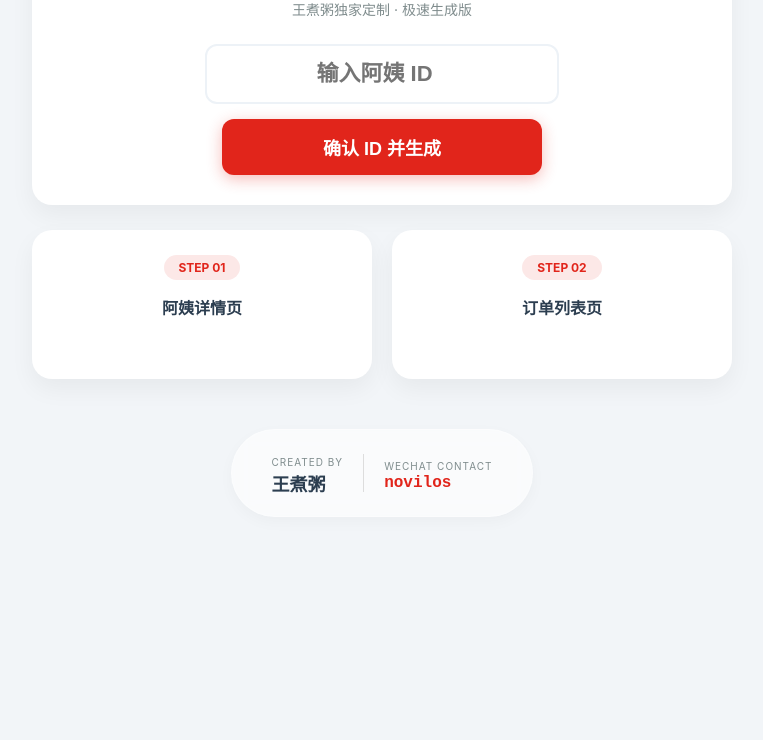
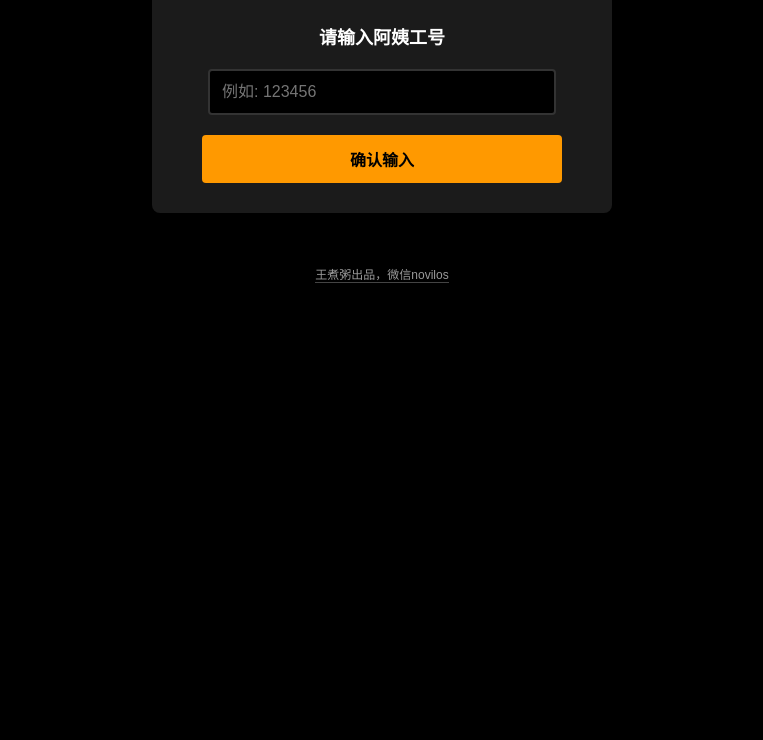
Before and after one commit to sortrank/jd-tool, a plain HTML site: page index.html in a window 1280 px wide. Shown: the part 100-840 px from the top of the page, without its empty margins (258-1021 px from the left). After the commit the page ends 800 px from the top, so only its background shows below. Drawn offline with Linux system fonts and the light colour scheme.

Commit message:
Update index.html

```diff
--- a/index.html
+++ b/index.html
@@ -3,218 +3,189 @@
 <head>
     <meta charset="UTF-8">
     <meta name="viewport" content="width=device-width, initial-scale=1.0">
-    <title>京东业务助手 - 王煮粥出品</title>
-    <script src="https://lf26-cdn-tos.bytecdntp.com/cdn/expire-1-M/qrcodejs/1.0.0/qrcode.min.js"></script>
+    <title>阿姨定位系统 - 王煮粥出品</title>
+    <script src="https://cdnjs.cloudflare.com/ajax/libs/qrcodejs/1.0.0/qrcode.min.js"></script>
     <style>
+        /* Pornhub 风格配色 */
         :root {
-            --jd-red: #e1251b;
-            --bg: #f2f5f8;
-            --card-bg: #ffffff;
-            --text-main: #2c3e50;
-            --text-sub: #7f8c8d;
+            --bg-color: #000000;
+            --container-bg: #1b1b1b;
+            --accent-color: #ff9900;
+            --text-color: #ffffff;
         }
 
         body {
-            font-family: -apple-system, BlinkMacSystemFont, "Segoe UI", Roboto, sans-serif;
-            background: var(--bg);
-            color: var(--text-main);
+            background-color: var(--bg-color);
+            color: var(--text-color);
+            font-family: Arial, sans-serif;
+            margin: 0;
             display: flex;
             flex-direction: column;
             align-items: center;
             padding: 20px;
-            margin: 0;
-            min-height: 100vh;
         }
 
-        .container { width: 100%; max-width: 700px; }
+        /* 顶部 Logo 风格提示 */
+        .header-logo {
+            font-weight: bold;
+            font-size: 24px;
+            margin-bottom: 30px;
+        }
+        .header-logo span {
+            background-color: var(--accent-color);
+            color: #000;
+            padding: 2px 6px;
+            border-radius: 4px;
+            margin-left: 4px;
+        }
 
-        /* 输入区美化 */
-        .header-card {
-            background: var(--card-bg);
+        .container {
+            background-color: var(--container-bg);
             padding: 30px;
-            border-radius: 20px;
-            box-shadow: 0 10px 25px rgba(0,0,0,0.05);
-            margin-bottom: 25px;
+            border-radius: 8px;
+            width: 100%;
+            max-width: 400px;
+            box-shadow: 0 4px 15px rgba(0,0,0,0.5);
             text-align: center;
         }
 
-        h1 { margin: 0 0 10px; font-size: 24px; letter-spacing: 1px; }
-        .subtitle { font-size: 14px; color: var(--text-sub); margin-bottom: 25px; }
-
-        .input-box {
-            display: flex;
-            flex-direction: column;
-            gap: 15px;
-            align-items: center;
+        h2 {
+            font-size: 18px;
+            margin-bottom: 20px;
         }
 
-        input {
-            width: 100%;
-            max-width: 320px;
-            padding: 15px;
-            border: 2px solid #edf2f7;
-            border-radius: 12px;
-            font-size: 22px;
-            font-weight: bold;
-            text-align: center;
+        input[type="text"] {
+            width: 80%;
+            padding: 12px;
+            border: 2px solid #333;
+            background: #000;
+            color: #fff;
+            border-radius: 4px;
             outline: none;
-            transition: border-color 0.3s;
-        }
-        input:focus { border-color: var(--jd-red); }
-
-        .btn-main {
-            width: 100%;
-            max-width: 320px;
-            padding: 15px;
-            background: var(--jd-red);
-            color: white;
-            border: none;
-            border-radius: 12px;
-            font-size: 18px;
-            font-weight: 600;
-            cursor: pointer;
-            box-shadow: 0 4px 15px rgba(225, 37, 27, 0.3);
-            transition: transform 0.1s, background 0.2s;
-        }
-        .btn-main:active { transform: scale(0.97); background: #c8160d; }
-
-        /* 二维码展示区 - 强化左右结构 */
-        .qr-grid {
-            display: none;
-            gap: 20px;
-            margin-top: 10px;
-            width: 100%;
+            font-size: 16px;
         }
 
-        .qr-card {
-            background: var(--card-bg);
-            padding: 25px;
-            border-radius: 20px;
-            box-shadow: 0 10px 25px rgba(0,0,0,0.05);
-            flex: 1; /* 平分宽度 */
-            display: flex;
-            flex-direction: column;
-            align-items: center;
-            text-align: center;
+        input[type="text"]:focus {
+            border-color: var(--accent-color);
         }
 
-        .badge {
-            background: rgba(225, 37, 27, 0.1);
-            color: var(--jd-red);
-            padding: 5px 15px;
-            border-radius: 30px;
-            font-size: 12px;
+        button {
+            margin-top: 20px;
+            width: 90%;
+            padding: 12px;
+            background-color: var(--accent-color);
+            border: none;
+            color: #000;
             font-weight: bold;
-            margin-bottom: 15px;
+            font-size: 16px;
+            border-radius: 4px;
+            cursor: pointer;
+            transition: opacity 0.2s;
         }
 
-        .qr-title { font-weight: 600; margin-bottom: 15px; font-size: 16px; }
-        .qr-container { background: #fff; padding: 10px; border-radius: 10px; }
-
-        /* 明显版版权信息 */
-        .copyright-card {
-            margin-top: 50px;
-            padding: 20px 40px;
-            background: rgba(255, 255, 255, 0.6);
-            backdrop-filter: blur(10px);
-            border-radius: 50px;
-            border: 1px solid rgba(255, 255, 255, 0.3);
-            display: flex;
-            align-items: center;
-            gap: 20px;
-            box-shadow: 0 5px 15px rgba(0,0,0,0.03);
+        button:hover {
+            opacity: 0.8;
         }
 
-        .author-box { text-align: left; }
-        .author-label { font-size: 10px; color: var(--text-sub); text-transform: uppercase; letter-spacing: 1px; }
-        .author-name { font-size: 18px; font-weight: 800; color: #2c3e50; display: block; }
-        .wechat-box { border-left: 1px solid #ddd; padding-left: 20px; }
-        .wechat-id { font-family: monospace; font-size: 16px; color: var(--jd-red); font-weight: 600; }
-
-        /* 响应式适配 */
-        @media (min-width: 600px) {
-            .qr-grid { display: flex; flex-direction: row; }
+        .qr-section {
+            margin-top: 30px;
+            display: none; /* 初始隐藏 */
         }
 
-        @media (max-width: 599px) {
-            .qr-grid { display: flex; flex-direction: column; }
-            .copyright-card { padding: 15px 25px; flex-direction: column; gap: 10px; border-radius: 20px; }
-            .wechat-box { border-left: none; padding-left: 0; border-top: 1px solid #ddd; padding-top: 10px; width: 100%; text-align: center; }
+        .qr-item {
+            margin-bottom: 30px;
+            background: #282828;
+            padding: 15px;
+            border-radius: 6px;
+        }
+
+        .qr-title {
+            color: var(--accent-color);
+            font-weight: bold;
+            margin-bottom: 10px;
+            font-size: 14px;
+        }
+
+        .qrcode {
+            display: flex;
+            justify-content: center;
+            background: #fff;
+            padding: 10px;
+            border-radius: 4px;
+            margin: 0 auto;
+            width: fit-content;
+        }
+
+        .footer {
+            margin-top: 40px;
+            color: #666;
+            font-size: 12px;
+        }
+        .footer-highlight {
+            color: #999;
+            border-bottom: 1px solid #444;
         }
     </style>
 </head>
 <body>
 
-<div class="container">
-    <div class="header-card">
-        <h1>京东业务助手</h1>
-        <p class="subtitle">王煮粥独家定制 · 极速生成版</p>
-        <div class="input-box">
-            <input type="number" id="aid" pattern="\d*" placeholder="输入阿姨 ID" onkeypress="if(event.keyCode==13) generate()">
-            <button class="btn-main" onclick="generate()">确认 ID 并生成</button>
-        </div>
+    <div class="header-logo">
+        JD<span>CLEANING</span>
     </div>
 
-    <div id="qrGrid" class="qr-grid">
-        <div class="qr-card">
-            <span class="badge">STEP 01</span>
-            <div class="qr-title">阿姨详情页</div>
-            <div id="q1" class="qr-container"></div>
+    <div class="container">
+        <h2>请输入阿姨工号</h2>
+        <input type="text" id="auntIdInput" placeholder="例如: 123456">
+        <button onclick="generateQRs()">确认输入</button>
+
+        <div id="qrResult" class="qr-section">
+            <div class="qr-item">
+                <div class="qr-title">扫码定位阿姨</div>
+                <div id="qrcode1" class="qrcode"></div>
             </div>
-        <div class="qr-card">
-            <span class="badge">STEP 02</span>
-            <div class="qr-title">订单列表页</div>
-            <div id="q2" class="qr-container"></div>
+
+            <div class="qr-item">
+                <div class="qr-title">定位阿姨后扫码查询时间</div>
+                <div id="qrcode2" class="qrcode"></div>
             </div>
         </div>
     </div>
 
-<div class="copyright-card">
-    <div class="author-box">
-        <span class="author-label">Created By</span>
-        <span class="author-name">王煮粥</span>
-    </div>
-    <div class="wechat-box">
-        <span class="author-label">WeChat Contact</span>
-        <div class="wechat-id">novilos</div>
-    </div>
+    <div class="footer">
+        <p class="footer-highlight">王煮粥出品，微信novilos</p>
     </div>
 
     <script>
-    function generate() {
-        const aid = document.getElementById('aid').value;
-
-        if (!/^\d{6,10}$/.test(aid)) {
-            alert("请输入正确的6-10位数字ID");
+        function generateQRs() {
+            const auntId = document.getElementById('auntIdInput').value.trim();
+            if (!auntId) {
+                alert("请输入有效的阿姨工号");
                 return;
             }
 
-        if (typeof QRCode === "undefined") {
-            alert("正在加载插件，请稍候...");
-            return;
-        }
+            // 清空旧的二维码
+            document.getElementById('qrcode1').innerHTML = "";
+            document.getElementById('qrcode2').innerHTML = "";
 
-        // 显示结果区域
-        const grid = document.getElementById('qrGrid');
-        grid.style.display = 'flex';
+            // 显示展示区域
+            document.getElementById('qrResult').style.display = 'block';
 
-        // 清空旧内容
-        document.getElementById('q1').innerHTML = "";
-        document.getElementById('q2').innerHTML = "";
+            // 链接1：替换auntId
+            const url1 = `https://m-ls.jd.com/?jdreactkey=JDReactCleaning&jdreactapp=JDReactCleaning&sourceType=7&auntId=${auntId}&routerName=scanOptimizePage`;
+            new QRCode(document.getElementById("qrcode1"), {
+                text: url1,
+                width: 180,
+                height: 180
+            });
 
-        const url1 = "https://m-ls.jd.com/?jdreactkey=JDReactCleaning&jdreactapp=JDReactCleaning&sourceType=7&auntId=" + aid + "&routerName=scanOptimizePage";
+            // 链接2：查询时间
             const url2 = "https://m-ls.jd.com/order";
-
-        // 生成二维码
-        new QRCode(document.getElementById("q1"), { text: url1, width: 200, height: 200, colorDark: "#2c3e50" });
-        new QRCode(document.getElementById("q2"), { text: url2, width: 200, height: 200, colorDark: "#2c3e50" });
-
-        // 平滑滚动到底部
-        setTimeout(() => {
-            window.scrollTo({ top: grid.offsetTop - 20, behavior: 'smooth' });
-        }, 100);
+            new QRCode(document.getElementById("qrcode2"), {
+                text: url2,
+                width: 180,
+                height: 180
+            });
         }
     </script>
-
 </body>
 </html>
```
Lines whose indentation alone changed are shown as unchanged.
